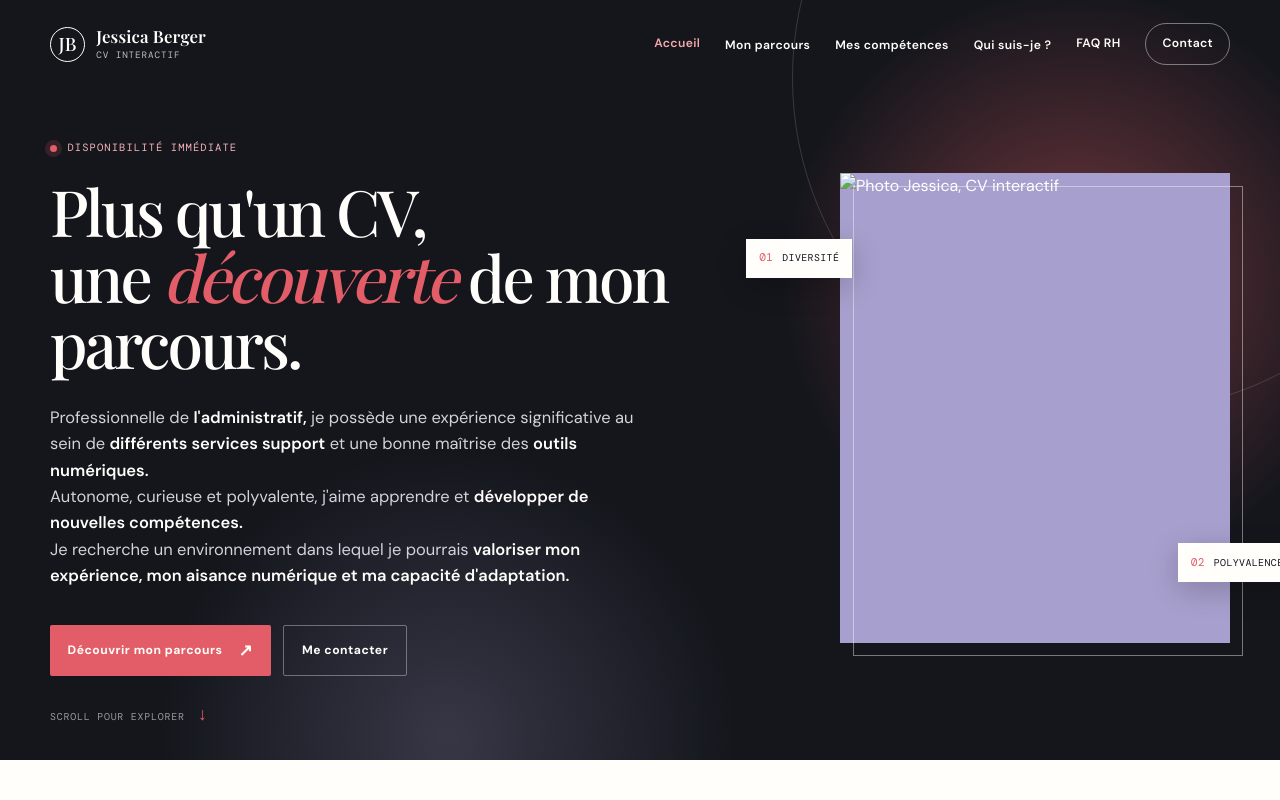
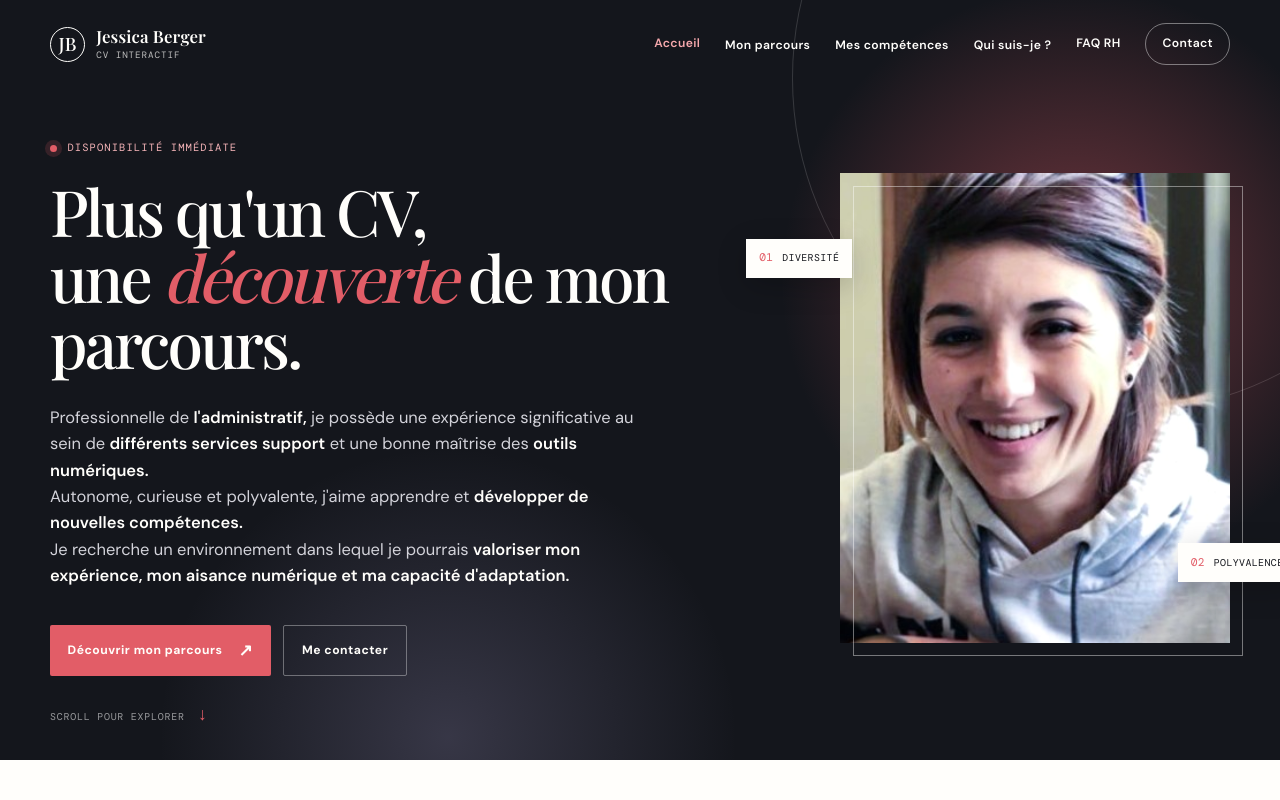
Before and after one commit to jessica-berger/CV-immersion, a plain HTML site: page index.html in a window 1280 px wide. Shown: the top 800 px of the page. Drawn offline with nearby package versions, Linux system fonts and the light colour scheme; a web font is replaced by a local one.

Commit message:
Update index.html

```diff
--- a/index.html
+++ b/index.html
@@ -71,7 +71,7 @@
         </div>
         <div class="hero-portrait reveal">
           <div class="portrait-frame">
-            <img src="images/logo.jpg" alt="Photo Jessica, CV interactif">
+            <img src="logo.jpg" alt="Photo Jessica, CV interactif">
           </div>
           <div class="portrait-note note-top"><span>01</span> Diversité</div>
           <div class="portrait-note note-bottom"><span>02</span> Polyvalence</div>
```
